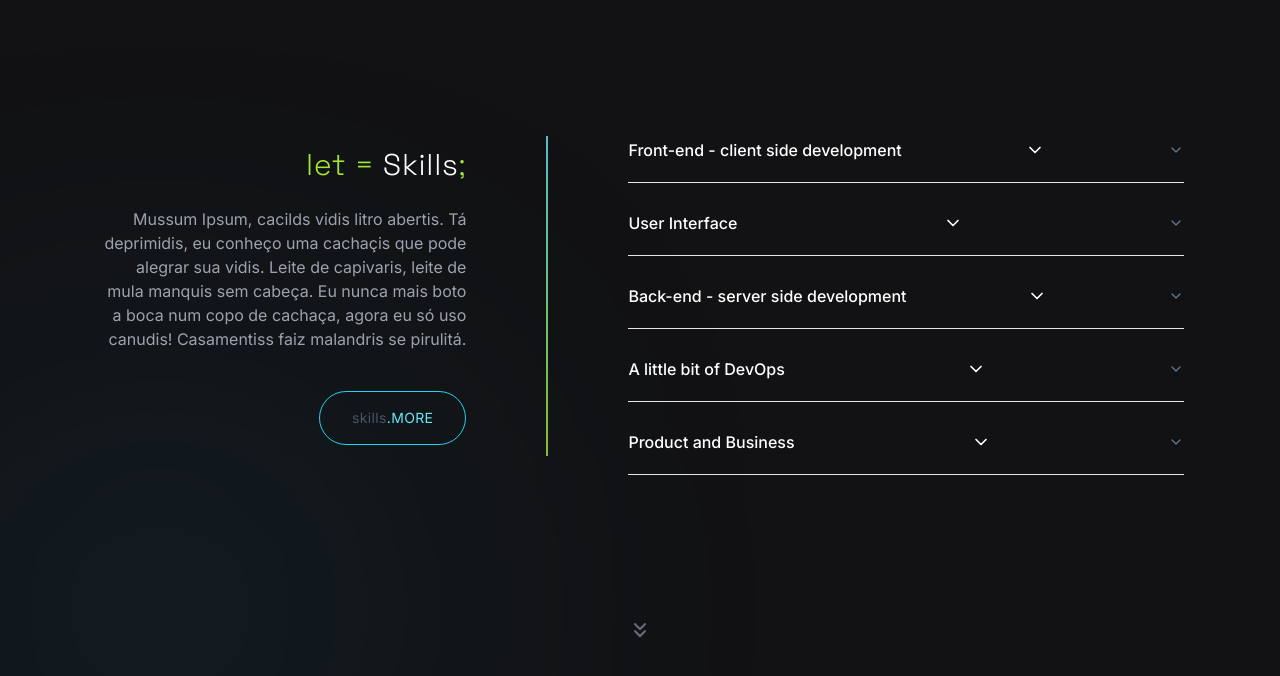
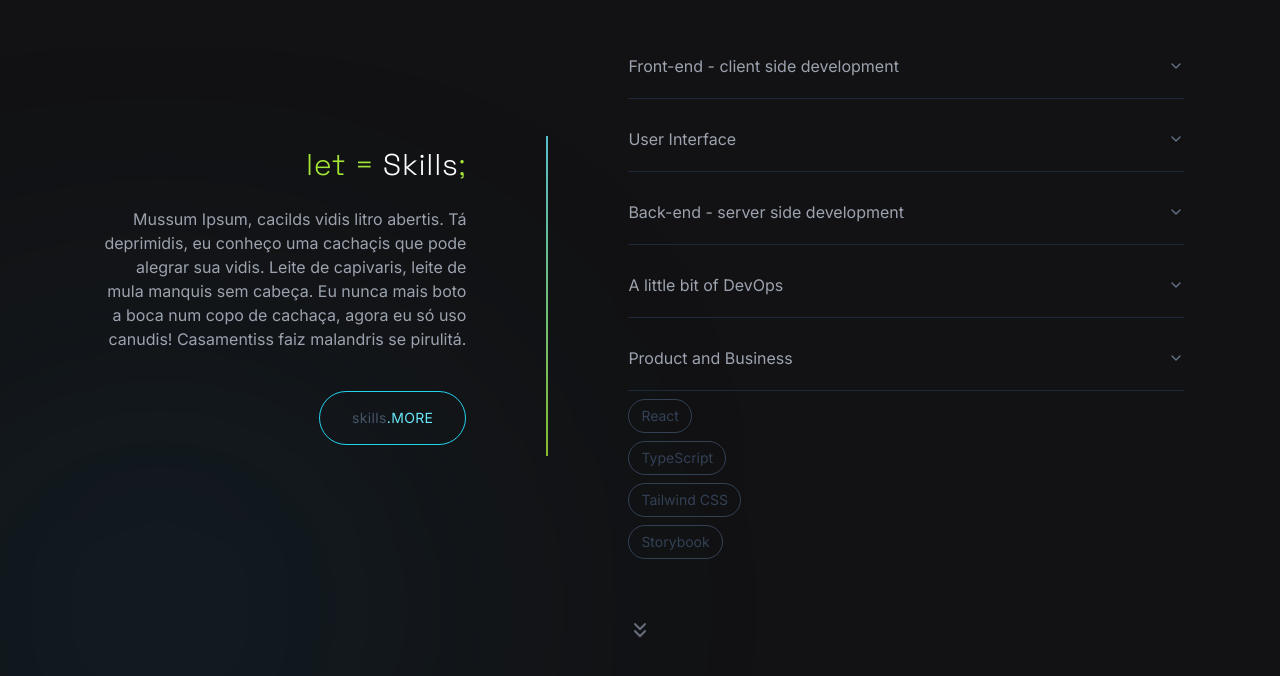
Before and after one commit to caio-guimaraes-web/portfolio-2025, a Next.js app: page / in a window 1280 px wide. Shown: the part 1712-2388 px from the top of the page. Built offline with nearby package versions, Linux system fonts and the light colour scheme.

Commit message:
Visual Structure - MySkillsSection - SkillsTags created

```diff
--- a/cspell.json
+++ b/cspell.json
@@ -82,6 +82,7 @@
     "turbopack",
     "usando",
     "variáveis",
-    "vercel"
+    "vercel",
+    "virá"
   ]
 }
--- a/package.json
+++ b/package.json
@@ -10,6 +10,7 @@
   },
   "dependencies": {
     "@radix-ui/react-accordion": "^1.2.12",
+    "@radix-ui/react-tooltip": "^1.2.8",
     "class-variance-authority": "^0.7.1",
     "clsx": "^2.1.1",
     "lucide-react": "^0.554.0",
--- a/src/app/components/homeSections/skills/skillsTabs/SkillsAccordion.tsx
+++ b/src/app/components/homeSections/skills/skillsTabs/SkillsAccordion.tsx
@@ -1,6 +1,8 @@
 import { Accordion } from '@/components/ui/accordion'
 
 import { SkillsAccordionItem } from './SkillsAccordionItem'
+
+import { SkillTag } from '@/app/components/reusable/skillTag/SkillTag'
 
 export function SkillsAccordion() {
   return (
@@ -20,6 +22,15 @@ export function SkillsAccordion() {
       <SkillsAccordionItem value="devops" title="A little bit of DevOps" />
 
       <SkillsAccordionItem value="product" title="Product and Business" />
+
+      <SkillTag label="React" />
+      <SkillTag label="TypeScript" />
+      <SkillTag label="Tailwind CSS" tooltip="Utility-first CSS framework" />
+      <SkillTag
+        label="Storybook"
+        href="https://storybook.js.org"
+        tooltip="Component documentation"
+      />
     </Accordion>
   )
 }
--- a/src/app/components/homeSections/skills/skillsTabs/SkillsAccordionItem.tsx
+++ b/src/app/components/homeSections/skills/skillsTabs/SkillsAccordionItem.tsx
@@ -3,8 +3,6 @@ import {
   AccordionTrigger,
   AccordionContent,
 } from '@/components/ui/accordion'
-
-import { ChevronDown } from 'lucide-react'
 
 interface SkillsAccordionItemProps {
   value: string
@@ -16,34 +14,24 @@ export function SkillsAccordionItem({
   title,
 }: SkillsAccordionItemProps) {
   return (
-    <AccordionItem value={value} className="border-b border-white/10">
+    <AccordionItem value={value} className="border-b border-slate-800">
       <AccordionTrigger
         className="
           flex items-center justify-between
           py-5 text-left
-          text-sm sm:text-base
-          text-white/80
+          text-sm sm:text-base font-normal
+          text-gray-400
           hover:text-cyan-400
           transition-colors
         "
       >
         <span>{title}</span>
-
-        <ChevronDown
-          className="
-            h-5 w-5
-            shrink-0
-            text-white/40
-            transition-transform duration-300
-            data-[state=open]:rotate-180
-          "
-        />
       </AccordionTrigger>
 
       <AccordionContent
         className="
           pb-5
-          text-white/60
+          text-gray-400
           text-sm
           leading-relaxed
         "
--- /dev/null
+++ b/src/app/components/reusable/skillTag/SkillTag.tsx
@@ -0,0 +1,74 @@
+import * as React from 'react'
+import Link from 'next/link'
+import { cva } from 'class-variance-authority'
+import { cn } from '@/lib/utils'
+
+import {
+  Tooltip,
+  TooltipContent,
+  TooltipProvider,
+  TooltipTrigger,
+} from '@/components/ui/tooltip'
+
+import { SkillTagProps } from './types'
+
+const skillTagVariants = cva(
+  `
+  inline-flex items-center
+  w-fit
+  rounded-full
+  border border-slate-700
+  px-3 py-1.5
+  text-xs sm:text-sm
+  text-slate-700
+  transition-all
+  hover:border-cyan-400/40
+  hover:text-cyan-400
+  hover:bg-cyan-400/5
+  `
+)
+
+function TagElement({
+  children,
+  href,
+  className,
+}: {
+  children: React.ReactNode
+  href?: string
+  className?: string
+}) {
+  if (href) {
+    return (
+      <Link
+        href={href}
+        target="_blank"
+        className={cn(skillTagVariants(), className)}
+      >
+        {children}
+      </Link>
+    )
+  }
+
+  return <span className={cn(skillTagVariants(), className)}>{children}</span>
+}
+
+export function SkillTag({ label, href, tooltip, className }: SkillTagProps) {
+  const tag = (
+    <TagElement href={href} className={className}>
+      {label}
+    </TagElement>
+  )
+
+  if (!tooltip) return tag
+
+  return (
+    <TooltipProvider delayDuration={200}>
+      <Tooltip>
+        <TooltipTrigger asChild>{tag}</TooltipTrigger>
+        <TooltipContent>
+          <p>{tooltip}</p>
+        </TooltipContent>
+      </Tooltip>
+    </TooltipProvider>
+  )
+}
--- /dev/null
+++ b/src/app/components/reusable/skillTag/types.ts
@@ -0,0 +1,6 @@
+export interface SkillTagProps {
+  label: string
+  href?: string
+  tooltip?: string
+  className?: string
+}
--- /dev/null
+++ b/src/components/ui/tooltip.tsx
@@ -0,0 +1,32 @@
+"use client"
+
+import * as React from "react"
+import * as TooltipPrimitive from "@radix-ui/react-tooltip"
+
+import { cn } from "@/lib/utils"
+
+const TooltipProvider = TooltipPrimitive.Provider
+
+const Tooltip = TooltipPrimitive.Root
+
+const TooltipTrigger = TooltipPrimitive.Trigger
+
+const TooltipContent = React.forwardRef<
+  React.ElementRef<typeof TooltipPrimitive.Content>,
+  React.ComponentPropsWithoutRef<typeof TooltipPrimitive.Content>
+>(({ className, sideOffset = 4, ...props }, ref) => (
+  <TooltipPrimitive.Portal>
+    <TooltipPrimitive.Content
+      ref={ref}
+      sideOffset={sideOffset}
+      className={cn(
+        "z-50 overflow-hidden rounded-md bg-primary px-3 py-1.5 text-xs text-primary-foreground animate-in fade-in-0 zoom-in-95 data-[state=closed]:animate-out data-[state=closed]:fade-out-0 data-[state=closed]:zoom-out-95 data-[side=bottom]:slide-in-from-top-2 data-[side=left]:slide-in-from-right-2 data-[side=right]:slide-in-from-left-2 data-[side=top]:slide-in-from-bottom-2 origin-[--radix-tooltip-content-transform-origin]",
+        className
+      )}
+      {...props}
+    />
+  </TooltipPrimitive.Portal>
+))
+TooltipContent.displayName = TooltipPrimitive.Content.displayName
+
+export { Tooltip, TooltipTrigger, TooltipContent, TooltipProvider }
```
Also changed, not shown: 1 other file (tests, documents, lock files or other folders).
